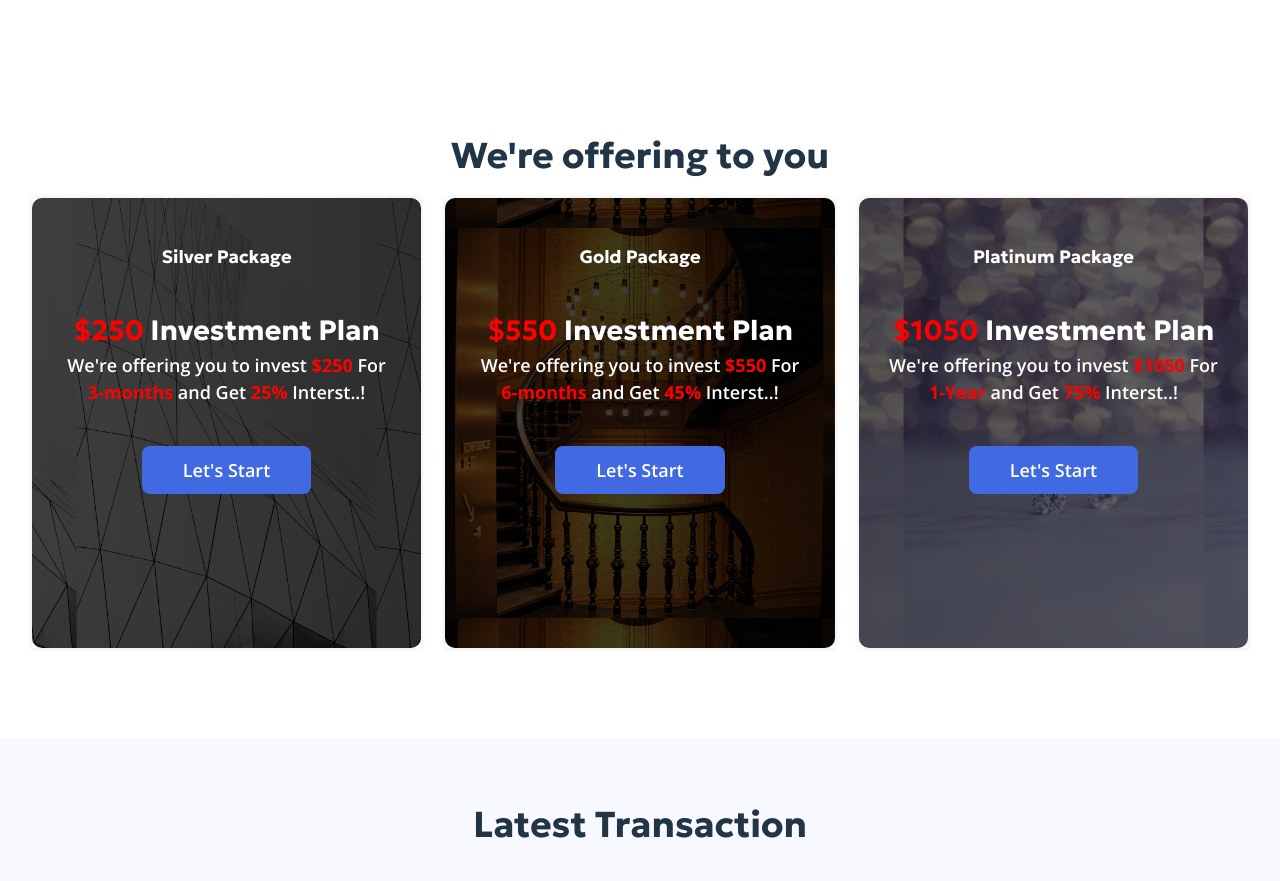
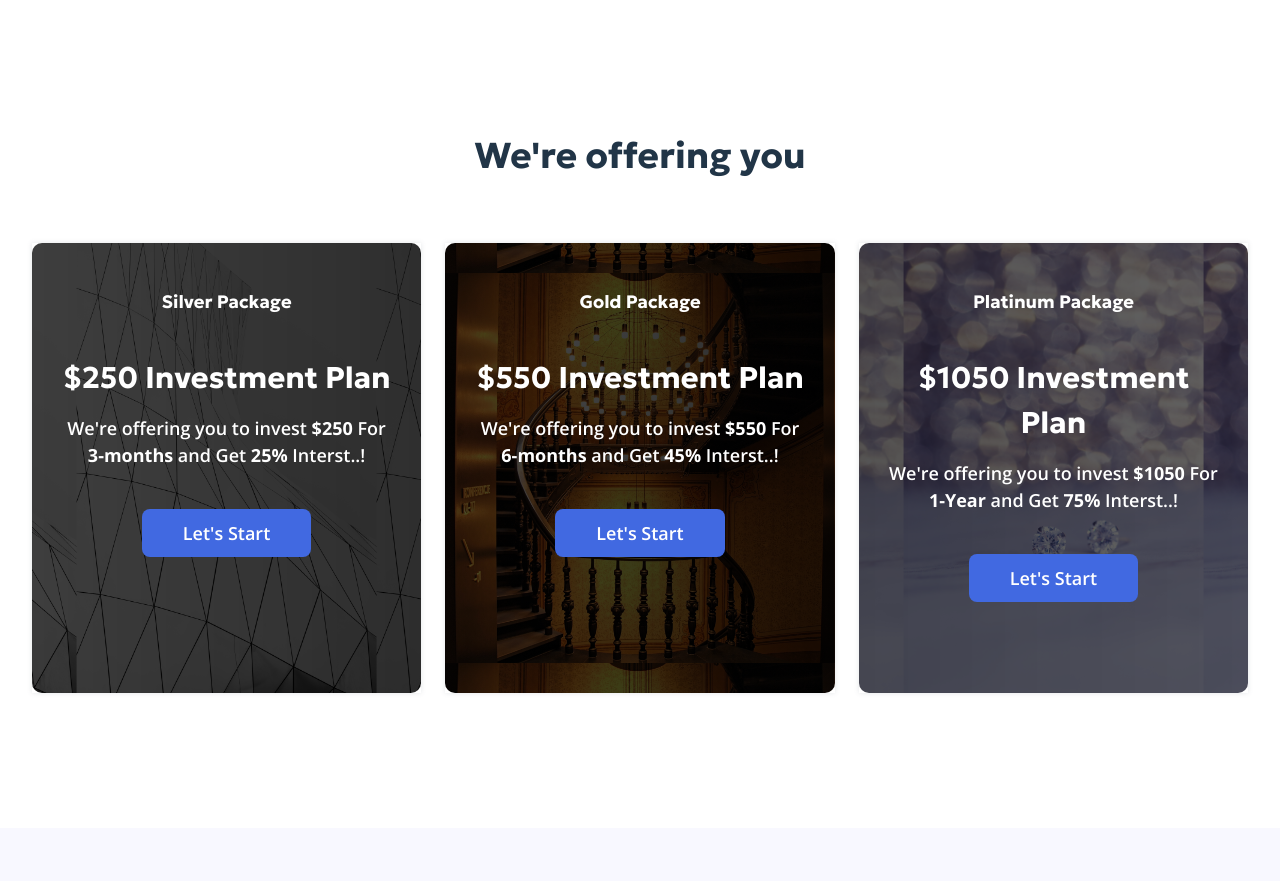
Before and after one commit to HR-Rana/forYou-clientProject, a React (Vite) app in the folder For-You/: page / in a window 1280 px wide. Shown: the part 1760-2641 px from the top of the page. Built offline with nearby package versions, Linux system fonts and the light colour scheme; what ldrs would draw is missing.

Commit message:
running deposit

```diff
--- a/For-You/src/assets/Css/style.css
+++ b/For-You/src/assets/Css/style.css
@@ -395,40 +395,65 @@ form input[type=submit] {
     background-size: contain;
 }
 
+
+
+
+.offer-card-box {
+    display: flex;
+    align-items: center;
+    margin: 45px 0;
+}
+
+.offer-card-box .offer {
+    width: 32%;
+    display: flex;
+    align-items: center;
+    background-color: green;
+}
+
 .offer-card-area {
     padding: 25px;
     text-align: center;
     height: 100%;
     box-shadow: 0px 0px 5px rgba(94, 104, 121, .17);
-}
+    align-items: center;
+
+}
+
 
 .offer-card-area .title {
+
     padding: 20px 0;
 }
 
 .offer-card-area .body {
     padding: 20px 0;
+    margin: auto auto;
 }
 
 .offer-card-area .body h3 {
-    font-size: 28px;
-    font-style: italic;
+    font-size: 30px;
+    margin-bottom: 15px;
 }
 
 .offer-card-area .body span {
-    color: red;
+    /* color: red; */
     font-weight: 900;
 }
 
 .offer-card-area .footer {
     padding: 20px 0;
+    position: relative;
+    bottom: 0%;
 }
 
 .offer-card-area button {
+    position: relative;
     width: 50%;
     /* padding: 15px 20px; */
     background-color: var(--RoyalBlue);
     color: white;
+    bottom: -10%;
 }
 
 
--- a/For-You/src/pages/Home/Offer/InvestOffer.jsx
+++ b/For-You/src/pages/Home/Offer/InvestOffer.jsx
@@ -6,11 +6,11 @@ export default function InvestOffer() {
 		<div className="investment-offerSection">
 			<div className="container-fluid">
 				<div className="title">
-					<h3>We're offering to you</h3>
+					<h3>We're offering you</h3>
 				</div>
 
-				<div className="">
-					<div className="offer-card-box flex-box">
+				<div className="offer-card-box">
+					<div className="flex-box">
 						<div className="Silver-offer  offer">
 							<OfferCard
 								interst={"25%"}
--- /dev/null
+++ b/For-You/src/pages/UserProfile/Contents/ProfilePage.css
@@ -0,0 +1,85 @@
+:root {
+
+    --primaryColor: rgb(0, 255, 247);
+    --secondaryColor: rgb(0, 173, 0);
+
+    --RoyalBlue: royalblue;
+    --whiteColor: white;
+    --gostWhite: ghostwhite;
+    --black: black;
+    --AssColor: rgb(230, 230, 230);
+    --Gray: gray;
+    --gold: gold;
+    --BrownColor: brown;
+    --greenColor: green;
+    --boxShadow: 0px 0px 15px rgba(94, 104, 121, .2);
+    --transition: .6s;
+
+}
+
+
+.profile-page {
+    margin: 0;
+    padding: 0;
+}
+
+.profile-page .ProfilePage-Contents {
+    padding: 0;
+}
+
+.page-title {
+    padding: 15px 25px;
+    background-color: var(white);
+    text-align: center;
+    border-bottom: .5px solid rgb(232, 232, 232);
+}
+
+.Running-deposit-page .flex-box {
+    width: 100%;
+    padding: 15px;
+    display: flex;
+    flex-wrap: wrap;
+}
+
+.Running-deposit-page .Deposits-items {
+    width: 48%;
+    margin: 15px 0;
+    padding: 25px 15px;
+    background-color: var(--whiteColor);
+}
+
+.Running-deposit-page .Deposits-items h4 {
+    text-align: center;
+    margin-bottom: 15px;
+}
+
+.Running-deposit-page .Deposits-items p {
+    font-size: 16px;
+    line-height: 30px;
+}
+.Running-deposit-page .Deposits-items p span {
+   font-weight: 700;
+   color: var(--BrownColor);
+}
+
+.Running-deposit-page .Deposits-items .buttons {
+    display: flex;
+    justify-content: space-between;
+    padding: 15px 0;
+}
+
+.Running-deposit-page .Deposits-items button {
+    width: 40%;
+    font-size: 16px;
+}
+
+.Running-deposit-page .Deposits-items button:nth-child(1) {
+    background-color: var(--BrownColor);
+    color: white;
+}
+
+.Running-deposit-page .Deposits-items button:nth-child(2) {
+    background-color: green;
+    color: white;
+    cursor: not-allowed;
+}
--- a/For-You/src/pages/UserProfile/Contents/ProfilePages/RunningDeposit.jsx
+++ b/For-You/src/pages/UserProfile/Contents/ProfilePages/RunningDeposit.jsx
@@ -1,7 +1,89 @@
-import React from 'react'
+import React from "react";
 
 export default function RunningDeposit() {
-  return (
-    <div>RunningDeposit</div>
-  )
+	const Deposits = [
+		{
+			id: "01",
+			title: "Silver Plan",
+			mature: "05-02-2024",
+			interst: "25%",
+			invest: "50",
+		},
+		{
+			id: "02",
+			title: "Platinum Plan",
+			mature: "05-02-2024",
+			interst: "75%",
+			invest: "1050",
+		},
+		{
+			id: "03",
+			title: "Basic Plan",
+			invested: "09-07-2023",
+			mature: "05-02-2024",
+			interst: "75%",
+			invest: "1050",
+		},
+		{
+			id: "04",
+			title: "Silver Plan",
+			invested: "09-07-2023",
+			mature: "05-02-2024",
+			interst: "25%",
+			invest: "50",
+		},
+		{
+			id: "05",
+			invest: "250",
+			interst: "40%",
+			title: "Gold Plan",
+			invested: "09-07-2023",
+			mature: "05-02-2024",
+		},
+		{
+			id: "06",
+			invest: "250",
+			interst: "40%",
+			title: "Basic Plan",
+			invested: "09-07-2023",
+			mature: "05-02-2024",
+		},
+	];
+
+	return (
+		<div className="Running-deposit-page">
+			<div className="page-title">
+				<h3>Your Running Deposits Packeges</h3>
+			</div>
+			<div className="Deposit-area">
+				<div className="flex-box">
+					{Deposits.map((items, i) => {
+						const { title, invest, interst, mature, invested } = items;
+						return (
+							<div className="Deposits-items" key={i}>
+								<span>
+									<h4>{title}</h4>
+								</span>
+								<div className="deposit-body">
+									<h5>Available Date: {mature}</h5>
+									<p>Invest Date: {invested}</p>
+									<p>
+										invested: <span> ${invest}</span>
+									</p>
+									<p>
+										Interst Rate:
+										<span> {interst}</span>
+									</p>
+								</div>
+								<div className="buttons">
+									<button>Interst Widthdraw</button>
+									<button>Widthdraw Deposit</button>
+								</div>
+							</div>
+						);
+					})}
+				</div>
+			</div>
+		</div>
+	);
 }
--- a/For-You/src/pages/UserProfile/ProfilePage.jsx
+++ b/For-You/src/pages/UserProfile/ProfilePage.jsx
@@ -1,6 +1,4 @@
 import React from "react";
-import ProfileSidebar from "./sidebar/ProfileSidebar";
-import ProfileContents from "./Contents/ProfileContents";
 import { Tab, TabList, TabPanel, Tabs } from "react-tabs";
 import "react-tabs/style/react-tabs.css";
 import { Link, NavLink } from "react-router-dom";
@@ -20,6 +18,8 @@ import LoanTransaction from "./Contents/ProfilePages/LoanTransaction";
 import Notification from "./Contents/ProfilePages/Notification";
 import Deposits from "./Contents/ProfilePages/Deposits";
 import WithdrawHistory from "./Contents/ProfilePages/WithdrawHistory";
+
+import './Contents/ProfilePage.css'
 
 export default function ProfilePage() {
 	return (
```
Also changed, not shown: For-You/src/pages/UserProfile/Contents/ProfileContents.jsx (deleted, +0 -17 lines).
